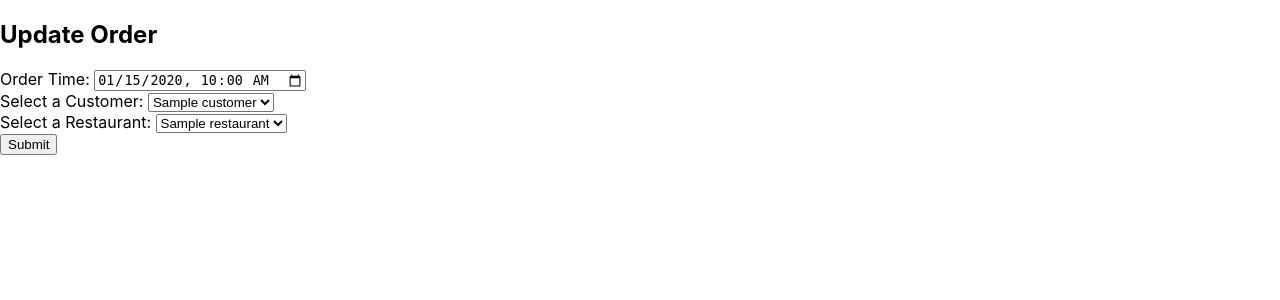
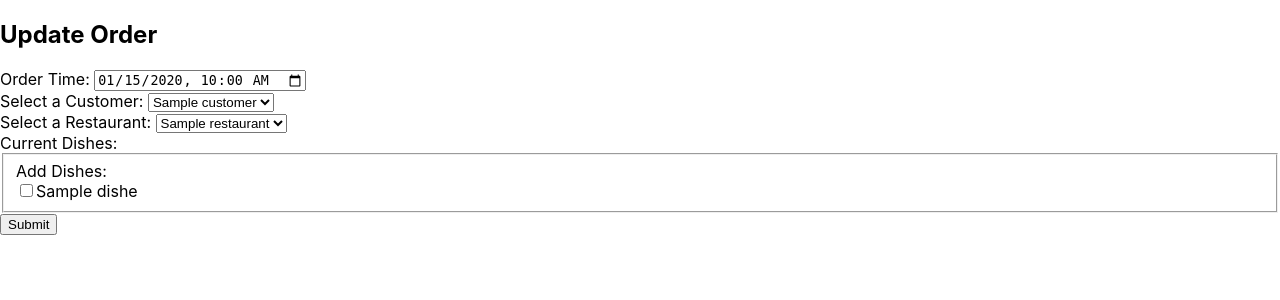
Before and after one commit to JenkenK/tasty_code, a Flask app: page /orders/1/edit in a window 1280 px wide. Shown: the part 70-370 px from the top of the page. Run offline with Flask 2, Linux system fonts and the light colour scheme; a database or web service that is not in the repository returns one stand-in record (values such as "Sample title"); some libraries are stand-ins or nearby versions.

Commit message:
added dishes in order display, index.html

```diff
--- a/controllers/order_controller.py
+++ b/controllers/order_controller.py
@@ -16,7 +16,8 @@ order_blueprint = Blueprint("order", __name__)
 @order_blueprint.route('/orders')
 def orders():
     orders = order_repository.select_all()
-    return render_template("/orders/index.html", orders = orders)
+    dishes = order_dish_repository.select_all()
+    return render_template("/orders/index.html", orders = orders, dishes = dishes)
 
 
 # NEW
@@ -36,7 +37,6 @@ def create_order():
     customer_id = request.form['customer']
     restaurant_id = request.form['restaurant']
     dish_ids = request.form.getlist('dishes')
-    print(dish_ids)
 
     customer = customer_repository.select(customer_id)
     restaurant = restaurant_repository.select(restaurant_id)
@@ -59,7 +59,8 @@ def edit_order(order_id):
     order = order_repository.select(order_id)
     restaurants = restaurant_repository.select_all()
     customers = customer_repository.select_all()
-    return render_template('orders/edit.html', order=order, restaurants=restaurants, customers=customers)
+    dishes = dish_repository.select_all()
+    return render_template('orders/edit.html', order=order, restaurants=restaurants, customers=customers, dishes = dishes)
 
 
 # UPDATE
@@ -68,12 +69,20 @@ def update_order(order_id):
     timestamp = request.form["order_timestamp"]
     customer_id = request.form["customer"]
     restaurant_id = request.form["restaurant"]
+    dish_ids = request.form.getlist('dishes')
 
     customer = customer_repository.select(customer_id)
     restaurant = restaurant_repository.select(restaurant_id)
 
     update_order = Order(timestamp, customer, restaurant, order_id)
     order_repository.update(update_order)
+
+    updated_order_dishes = []
+    for id in dish_ids:
+        updated_order_dish = OrderDish(update_order, dish_repository.select(id))
+        order_dish_repository.save(updated_order_dish)
+        updated_order_dishes.append(updated_order_dishes)
+
     return redirect("/orders")
 
 
--- a/repositories/order_repository.py
+++ b/repositories/order_repository.py
@@ -22,9 +22,9 @@ def select_all():
     results = run_sql(sql)
 
     for result in results:
+        timestamp = result['order_timestamp']
+        customer = customer_repository.select(result['customer_id'])
         restaurant = restaurant_repository.select(result['restaurant_id'])
-        customer = customer_repository.select(result['customer_id'])
-        timestamp = result['order_timestamp']
         order = Order(timestamp, customer, restaurant, result['id'])
         orders.append(order)
     return orders
--- a/templates/base.html
+++ b/templates/base.html
@@ -7,6 +7,7 @@
     <title>Foodie</title>
 
     <link rel="stylesheet" href="{{ url_for('static', filename='css/style.css') }}">
+    <link rel="stylesheet" href="{{ url_for('static', filename='css/header.css') }}">
 
 
 
--- a/templates/orders/edit.html
+++ b/templates/orders/edit.html
@@ -30,6 +30,21 @@
             </select>
         </section>
 
+        <section>
+            <label for="current_dishes">Current Dishes:</label>
+
+        </section>
+
+        <section>
+            <fieldset>
+                <label for="dishes">Add Dishes:</label>
+                {% for dish in dishes %}
+                    <br>
+                    <input type="checkbox"  id="dishes" name="dishes" value="{{ dish.id }}">{{ dish.name }}
+                {% endfor %}
+            </fieldset>
+        </section>
+
         <input type="submit">
     </div>
 </form>
```
Also changed, not shown: repositories/order_dish_repository.py (+5 -5 lines), templates/orders/index.html (+13 -0 lines), templates/restaurants/index.html (+6 -6 lines), static/css/header.css (added), static/css/restaurant.css (added).
